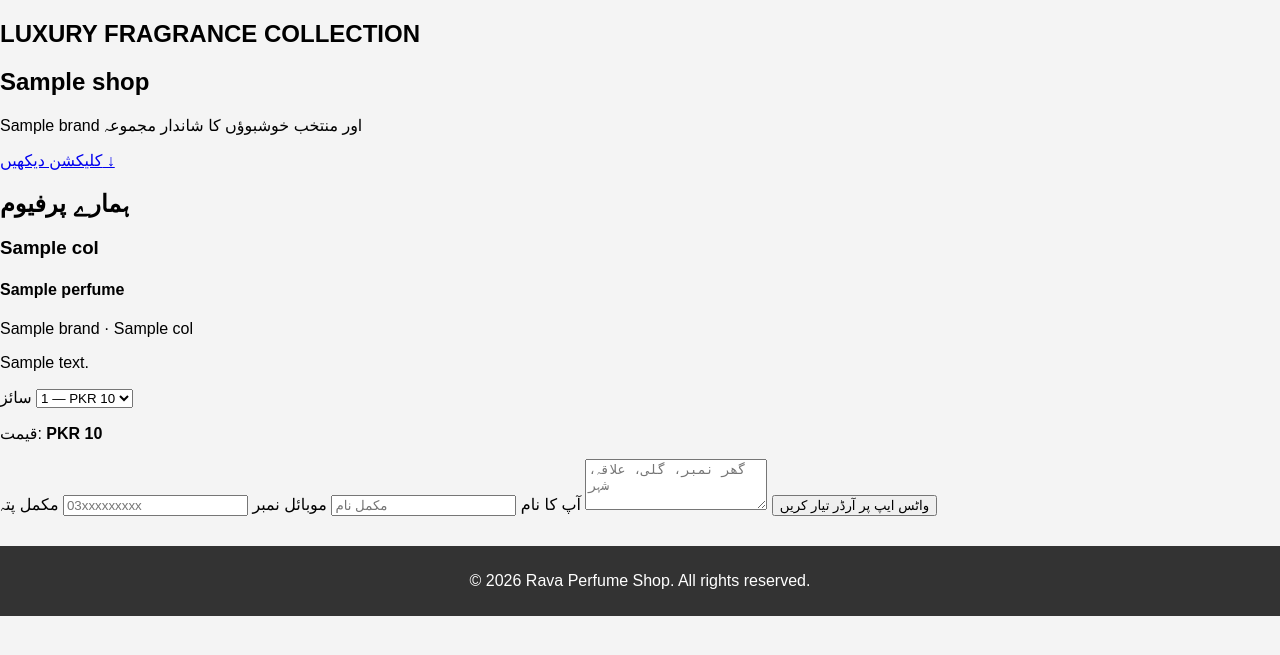
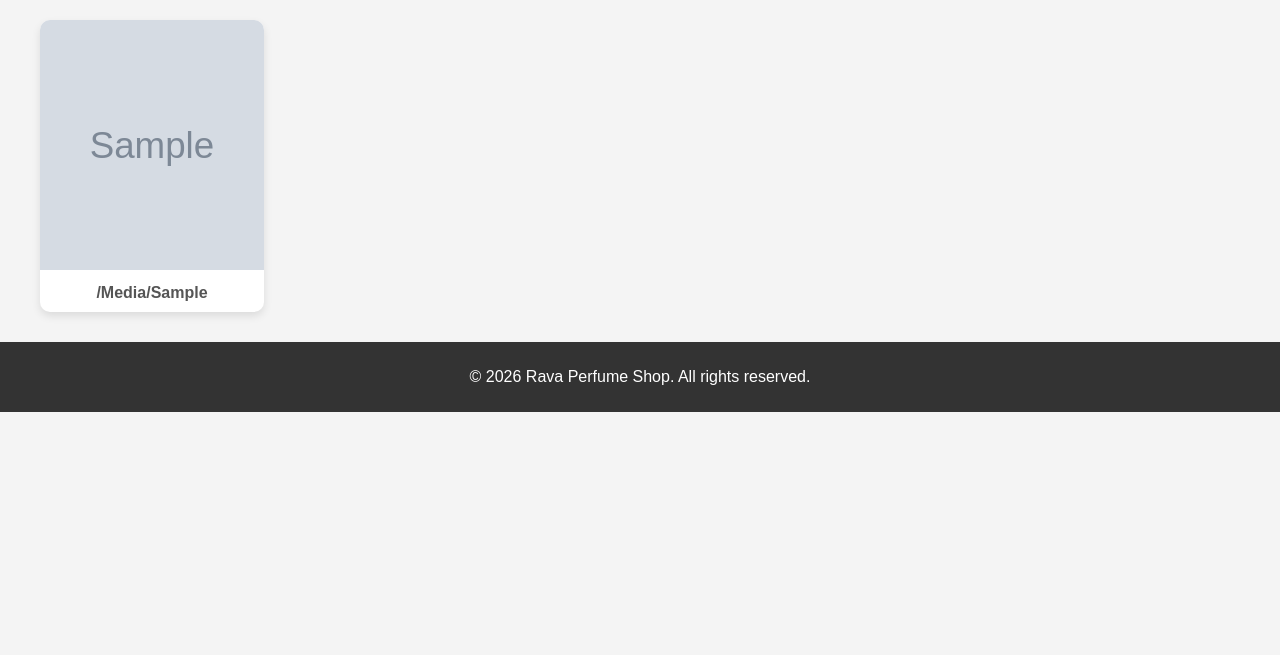
Before and after one commit to salam26090/rava-parfume-shop, a Flask app: template templates/index.html in a window 1280 px wide. Shown: the part 121-776 px from the top of the page. Run offline with Flask 3, Linux system fonts and the light colour scheme; the template is opened without the code that fills it: most values are stand-ins (such as "Sample title", 1, 10 or a date in 2020); grey boxes marked "Sample" are stand-in pictures.

Commit message:
Update index.html

```diff
--- a/templates/index.html
+++ b/templates/index.html
@@ -1,43 +1,18 @@
-{% extends 'base.html' %}
-{% block title %}{{ shop.name }} — Luxury Fragrances{% endblock %}
+ {% extends 'base.html' %}
+
+{% block title %}Rava Perfume Shop - Luxury Fragrances{% endblock %}
+
 {% block content %}
-<section class="hero"><div class="container">
-    <h1 class="hero-title">LUXURY FRAGRANCE COLLECTION</h1>
-    <h2 class="hero-subtitle">{{ shop.name }}</h2>
-    <p class="hero-text">{{ shop.brand }} اور منتخب خوشبوؤں کا شاندار مجموعہ</p>
-    <a href="#collection" class="btn-primary">کلیکشن دیکھیں ↓</a>
-</div></section>
-{% if error %}<div class="container"><div class="alert-error">⚠️ {{ error }}</div></div>{% endif %}
-<section id="collection" class="collection-section"><div class="container">
-    <h2 class="section-title">ہمارے پرفیوم</h2>
-    {% for col_key, col in collections.items() %}
-    <div class="collection-block"><h3 class="collection-name">{{ col.name }}</h3>
-        <div class="products-grid">{% for p in col.perfumes %}
-        <div class="product-card">
-            <div class="product-info">
-                <h4 class="product-name">{{ p.name }}</h4>
-                <p class="product-brand">{{ shop.brand }} · {{ col.name }}</p>
-                <p class="product-desc">{{ p.desc }}</p>
-            </div>
-            <form class="order-form" action="/checkout" method="POST" onsubmit="return prepareOrder(this);">
-                <input type="hidden" name="perfume_name" value="{{ p.name }}">
-                <label class="field-label">سائز</label>
-                <select name="size" class="form-input size-select" onchange="updatePrice(this);" required>
-                    {% for size, price in p.prices.items() %}
-                    <option value="{{ size }}" data-price="{{ price }}">{{ size }} — PKR {{ "{:,}".format(price) }}</option>
-                    {% endfor %}
-                </select>
-                <p class="price-display">قیمت: <strong>PKR <span class="price-value">{{ "{:,}".format(p.prices['10ml']) }}</span></strong></p>
-                <input type="hidden" name="price" class="price-input" value="{{ p.prices['10ml'] }}">
-                <label class="field-label">آپ کا نام</label>
-                <input type="text" name="customer_name" class="form-input" placeholder="مکمل نام" required>
-                <label class="field-label">موبائل نمبر</label>
-                <input type="tel" name="phone" class="form-input" placeholder="03xxxxxxxxx" required>
-                <label class="field-label">مکمل پتہ</label>
-                <textarea name="address" class="form-input" rows="3" placeholder="گھر نمبر، گلی، علاقہ، شہر" required></textarea>
-                <button type="submit" class="btn-order">واٹس ایپ پر آرڈر تیار کریں</button>
-            </form>
-        </div>{% endfor %}</div>
-    </div>{% endfor %}
-</div></section>
+    {% if images %}
+        <div class="gallery">
+            {% for image in images %}
+                <div class="perfume-card">
+                    <img src="{{ url_for('static', filename='images/' + image) }}" alt="Perfume">
+                    <p>{{ image.split('.')[0].replace('-', ' ').replace('_', ' ').title() }}</p>
+                </div>
+            {% endfor %}
+        </div>
+    {% else %}
+        <p style="color:red; text-align:center; font-size: 18px; margin-top: 50px;">⚠️ کوئی تصویر نہیں ملی۔</p>
+    {% endif %}
 {% endblock %}
```
